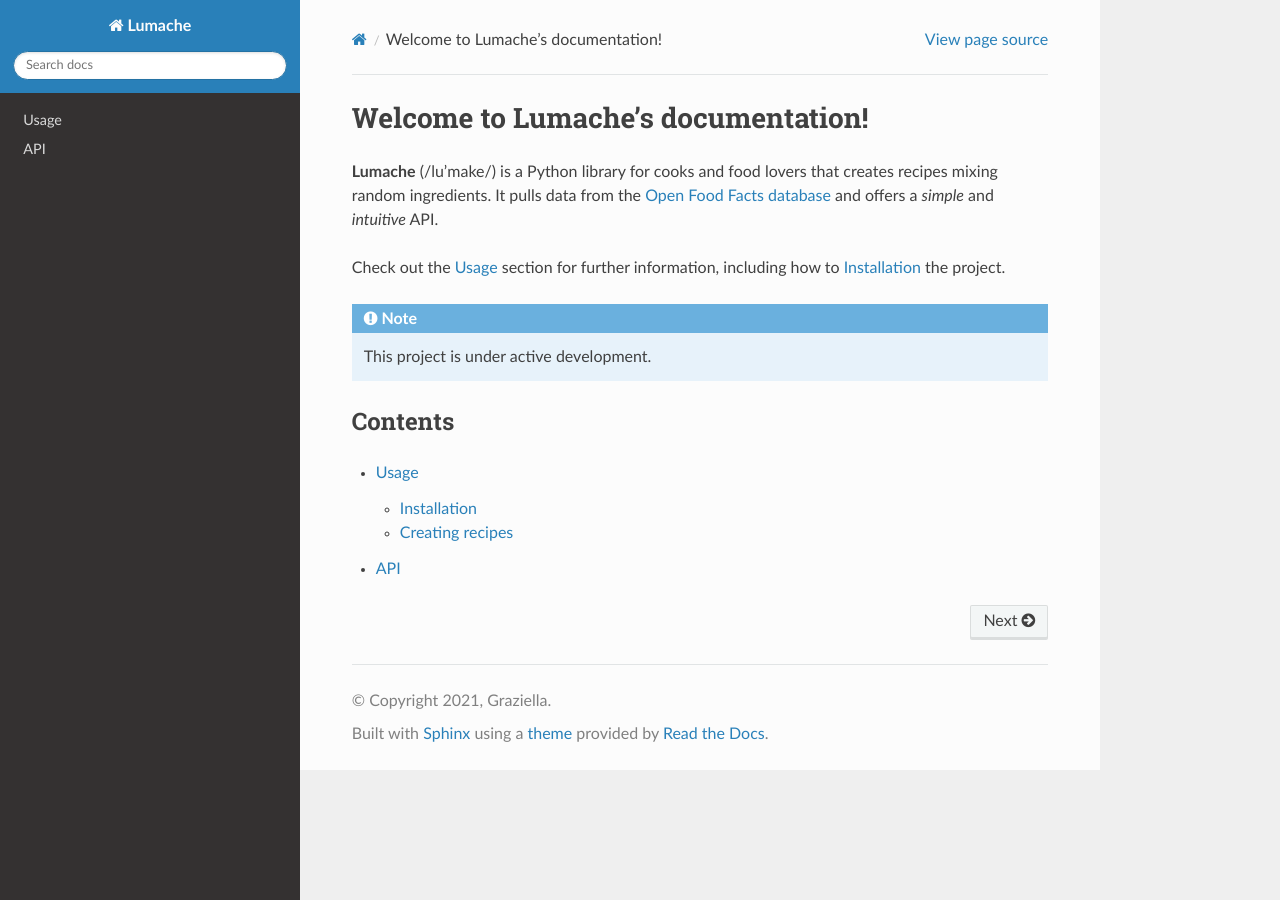
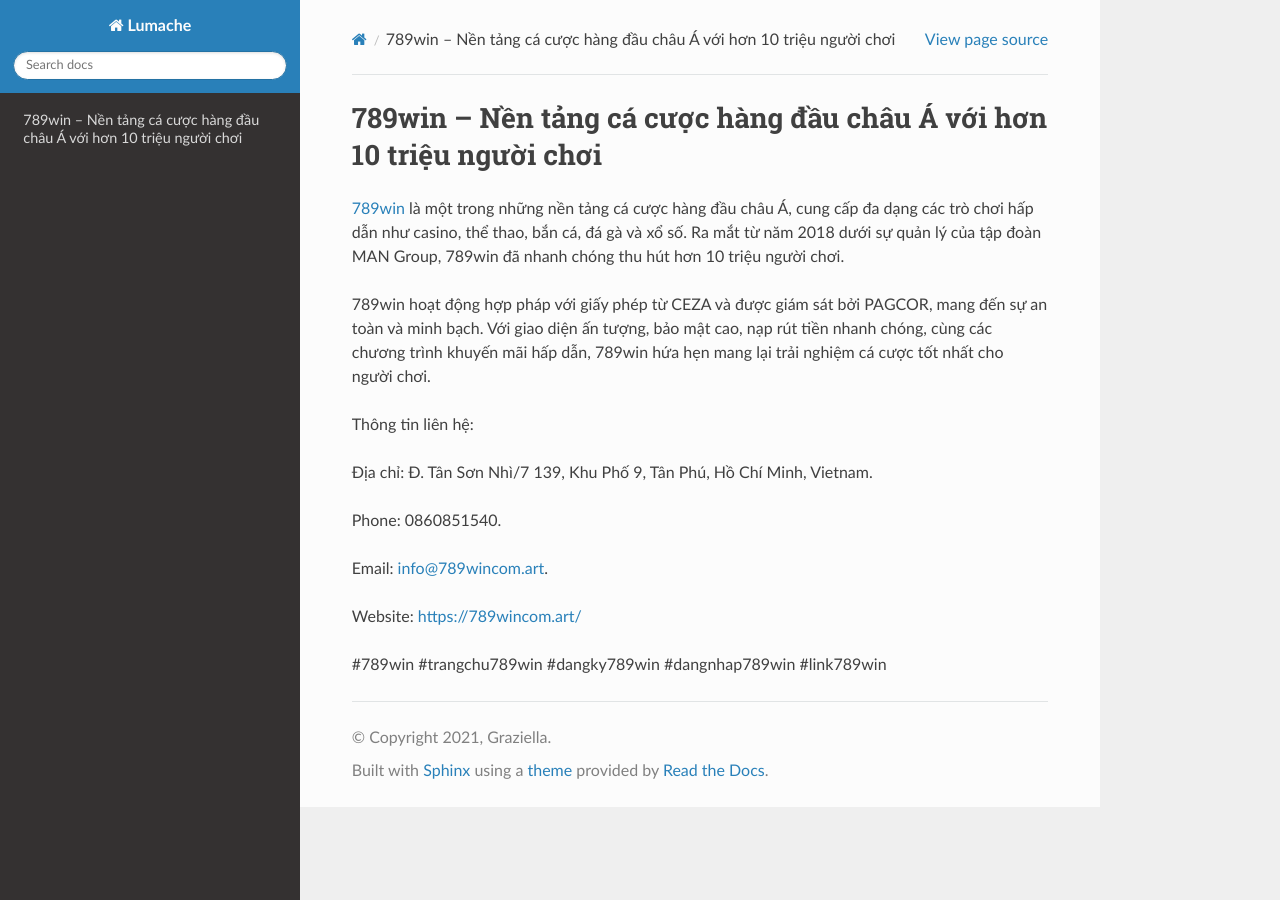
Before and after one commit to JonsCalicut123/789wincomart, a Sphinx documentation site: the page built from docs/source/index.rst, in a window 1280 px wide. Built offline with Sphinx 7.4.7 and the Read the Docs theme 3.1.0, drawn with Linux system fonts in a browser that asks for light colours.

Commit message:
Update index.rst

```diff
--- a/docs/source/index.rst
+++ b/docs/source/index.rst
@@ -1,22 +1,18 @@
-Welcome to Lumache's documentation!
+789win – Nền tảng cá cược hàng đầu châu Á với hơn 10 triệu người chơi
 ===================================
 
-**Lumache** (/lu'make/) is a Python library for cooks and food lovers
-that creates recipes mixing random ingredients.
-It pulls data from the `Open Food Facts database <https://world.openfoodfacts.org/>`_
-and offers a *simple* and *intuitive* API.
+`789win <https://789wincom.art/>`_ là một trong những nền tảng cá cược hàng đầu châu Á, cung cấp đa dạng các trò chơi hấp dẫn như casino, thể thao, bắn cá, đá gà và xổ số. Ra mắt từ năm 2018 dưới sự quản lý của tập đoàn MAN Group, 789win đã nhanh chóng thu hút hơn 10 triệu người chơi.
 
-Check out the :doc:`usage` section for further information, including
-how to :ref:`installation` the project.
+789win hoạt động hợp pháp với giấy phép từ CEZA và được giám sát bởi PAGCOR, mang đến sự an toàn và minh bạch. Với giao diện ấn tượng, bảo mật cao, nạp rút tiền nhanh chóng, cùng các chương trình khuyến mãi hấp dẫn, 789win hứa hẹn mang lại trải nghiệm cá cược tốt nhất cho người chơi.
 
-.. note::
+Thông tin liên hệ:
 
-   This project is under active development.
+Địa chỉ: Đ. Tân Sơn Nhì/7 139, Khu Phố 9, Tân Phú, Hồ Chí Minh, Vietnam.
 
-Contents
---------
+Phone: 0860851540.
 
-.. toctree::
+Email: info@789wincom.art.
 
-   usage
-   api
+Website: https://789wincom.art/
+
+#789win #trangchu789win #dangky789win #dangnhap789win #link789win
```
